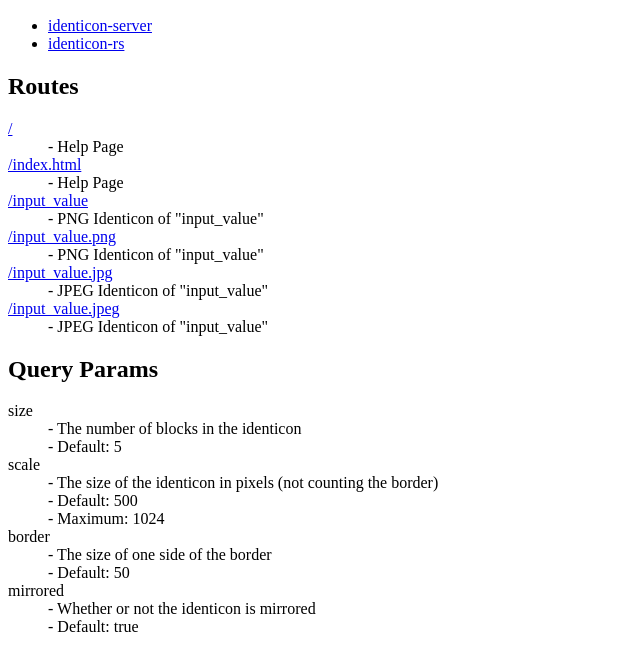
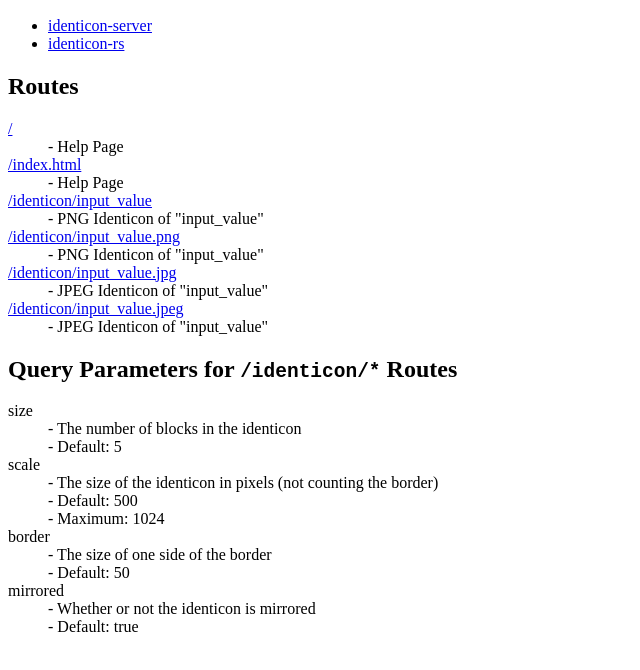
Before and after one commit to conways-glider/identicon-server, a plain HTML site: page assets/index.html in a window 1280 px wide. Shown: the part 110-780 px from the top of the page, without its empty margins (0-640 px from the left). Drawn offline with Linux system fonts and the light colour scheme.

Commit message:
Update to use assets folder

```diff
--- a/assets/index.html
+++ b/assets/index.html
@@ -21,20 +21,20 @@
     <dt><a href="/index.html">/index.html</a></dt>
     <dd>- Help Page</dd>
 
-    <dt><a href="/input_value">/input_value</a></dt>
+    <dt><a href="/identicon/input_value">/identicon/input_value</a></dt>
     <dd>- PNG Identicon of "input_value"</dd>
 
-    <dt><a href="/input_value.png">/input_value.png</a></dt>
+    <dt><a href="/identicon/input_value.png">/identicon/input_value.png</a></dt>
     <dd>- PNG Identicon of "input_value"</dd>
 
-    <dt><a href="/input_value.jpg">/input_value.jpg</a></dt>
+    <dt><a href="/identicon/input_value.jpg">/identicon/input_value.jpg</a></dt>
     <dd>- JPEG Identicon of "input_value"</dd>
 
-    <dt><a href="/input_value.jpeg">/input_value.jpeg</a></dt>
+    <dt><a href="/identicon/input_value.jpeg">/identicon/input_value.jpeg</a></dt>
     <dd>- JPEG Identicon of "input_value"</dd>
 </dl>
 
-<h2>Query Params</h2>
+<h2>Query Parameters for <code>/identicon/*</code> Routes</h2>
 <dl>
     <dt>size</dt>
     <dd>- The number of blocks in the identicon</dd>
```
Also changed, not shown: 2 other files.
